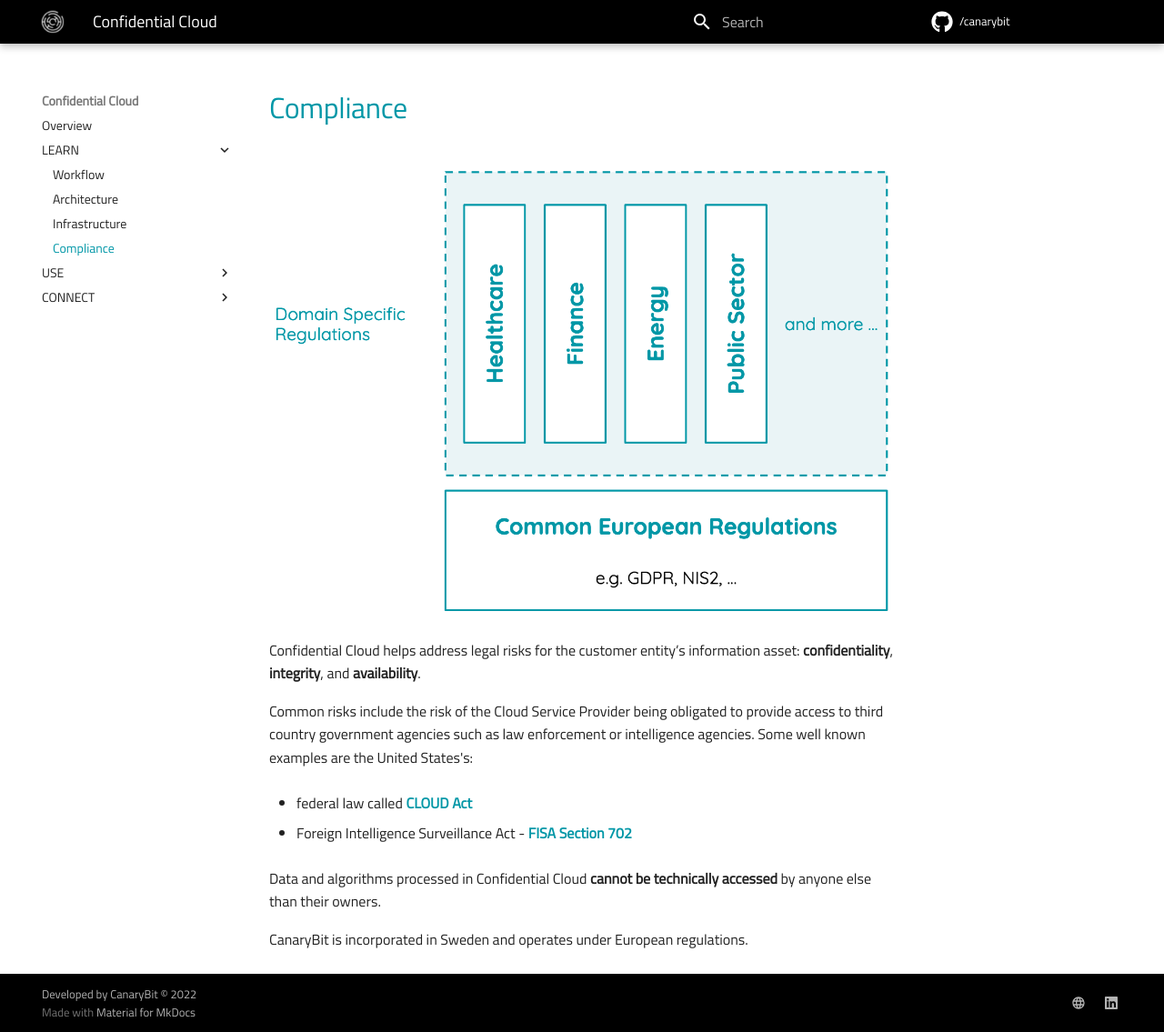
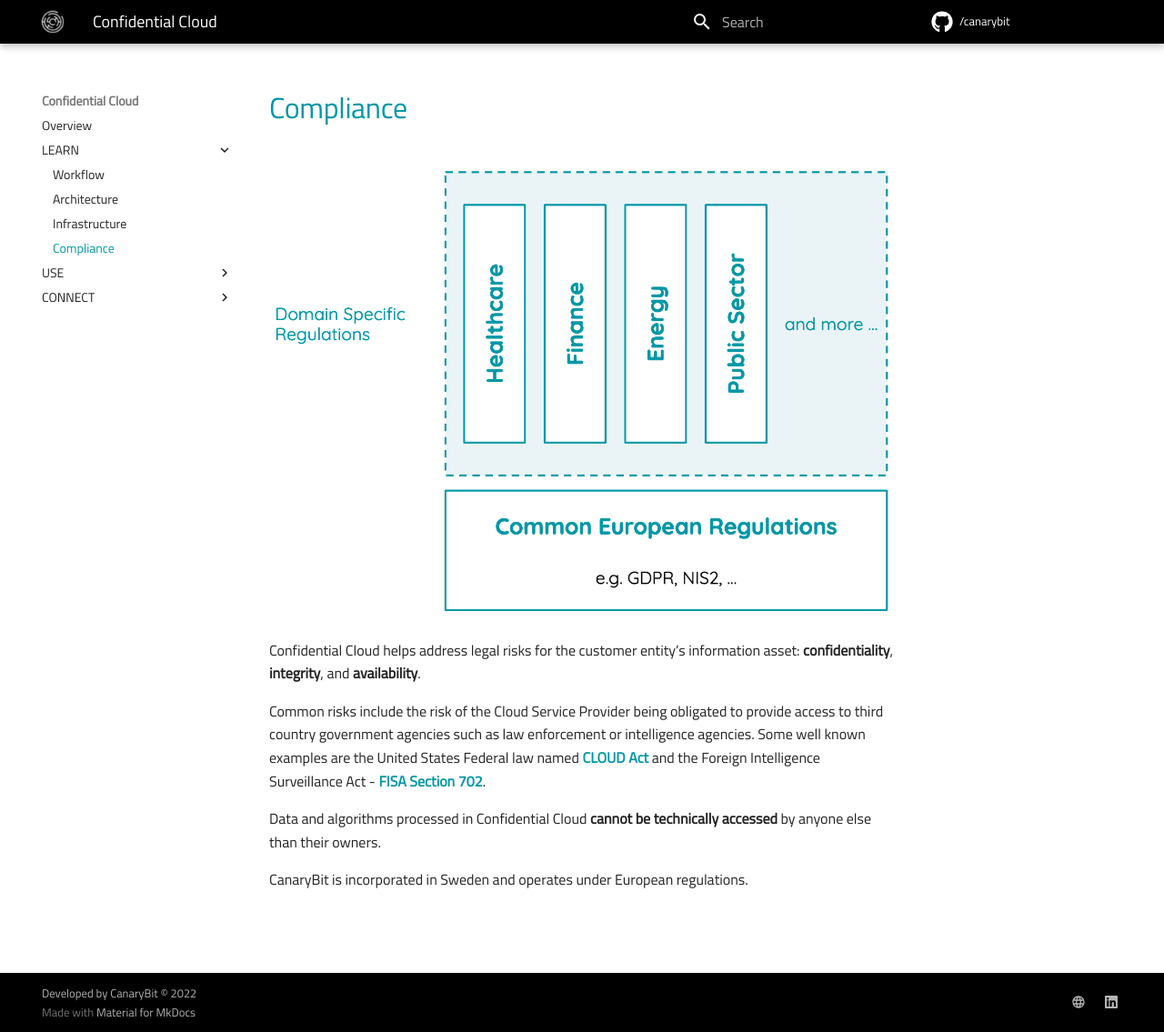
Before and after one commit to canarybit/cc-docs, an MkDocs documentation site: the page built from docs/compliance.md, in a window 1280 px wide and 1135 px high. Shown: the whole window at 91% size. Built offline with MkDocs 1.6.1 and Material for MkDocs 9.7.7, drawn with Linux system fonts in a browser that asks for light colours.

Commit message:
Updates content

```diff
--- a/docs/compliance.md
+++ b/docs/compliance.md
@@ -4,11 +4,7 @@
 
 Confidential Cloud helps address legal risks for the customer entity’s information asset: **confidentiality**, **integrity**, and **availability**.
 
-Common risks include the risk of the Cloud Service Provider being obligated to provide access to third country government agencies such as law enforcement or intelligence agencies. Some well known examples are the United States's:
-
-- federal law called [CLOUD Act](https://www.alstonprivacy.com/cloud-act-impact-cross-border-access-contents-communications/)
-
-- Foreign Intelligence Surveillance Act - [FISA Section 702](https://www.dni.gov/files/icotr/Section702-Basics-Infographic.pdf)
+Common risks include the risk of the Cloud Service Provider being obligated to provide access to third country government agencies such as law enforcement or intelligence agencies. Some well known examples are the United States Federal law named [CLOUD Act](https://www.alstonprivacy.com/cloud-act-impact-cross-border-access-contents-communications/) and the Foreign Intelligence Surveillance Act - [FISA Section 702](https://www.dni.gov/files/icotr/Section702-Basics-Infographic.pdf).
 
 Data and algorithms processed in Confidential Cloud **cannot be technically accessed** by anyone else than their owners.
 
```
